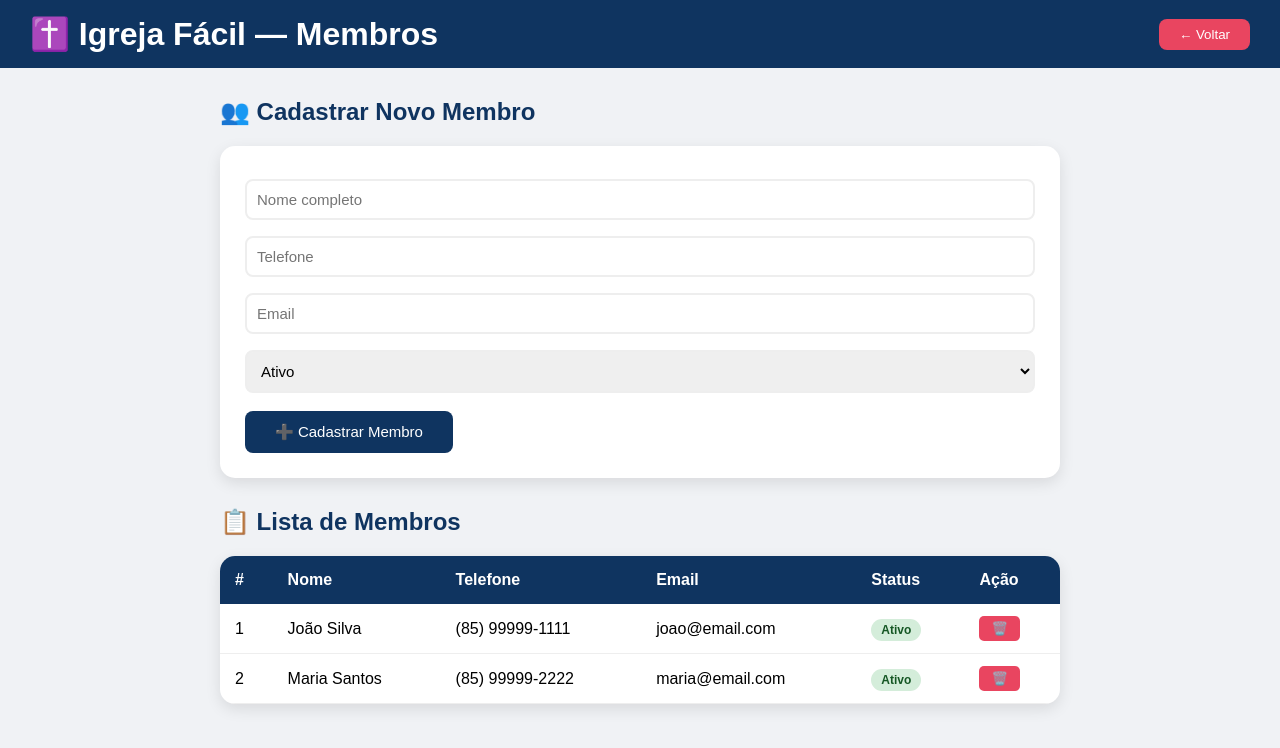
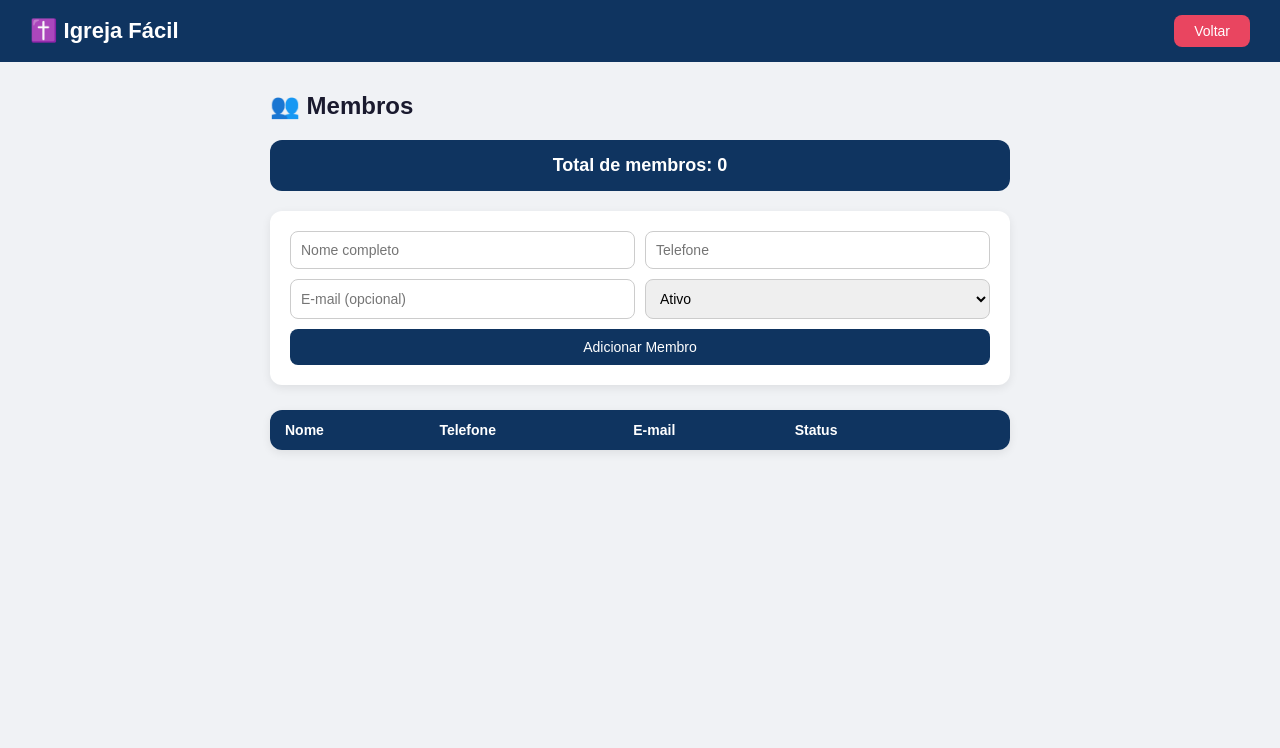
Before and after one commit to johnwar123/igreja-saas, a plain HTML site: page membros.html in a window 1280 px wide. Drawn offline with Linux system fonts and the light colour scheme.

Commit message:
alteraca mod membros

```diff
--- a/membros.html
+++ b/membros.html
@@ -7,263 +7,132 @@
       * { margin: 0; padding: 0; box-sizing: border-box; }
       body { background: #f0f2f5; font-family: Arial; }
       header {
-        background: #0f3460;
-        color: white;
-        padding: 15px 30px;
-        display: flex;
-        justify-content: space-between;
-        align-items: center;
+        background: #0f3460; color: white; padding: 15px 30px;
+        display: flex; justify-content: space-between; align-items: center;
       }
+      header h1 { font-size: 22px; }
       header button {
-        background: #e94560;
-        color: white;
-        border: none;
-        padding: 8px 20px;
-        border-radius: 8px;
-        cursor: pointer;
+        background: #e94560; color: white; border: none;
+        padding: 8px 20px; border-radius: 8px; cursor: pointer; font-size: 14px;
       }
-      .container {
-        padding: 30px;
-        max-width: 900px;
-        margin: 0 auto;
+      .conteudo { padding: 30px; max-width: 800px; margin: 0 auto; }
+      h2 { margin-bottom: 20px; color: #1a1a2e; }
+      .form-area {
+        background: white; border-radius: 12px; padding: 20px;
+        margin-bottom: 25px; box-shadow: 0 3px 10px rgba(0,0,0,0.08);
+        display: grid; grid-template-columns: 1fr 1fr; gap: 10px;
       }
-      h2 {
-        color: #0f3460;
-        margin-bottom: 20px;
+      .form-area input, .form-area select {
+        width: 100%; padding: 10px; border: 1px solid #ccc; border-radius: 8px; font-size: 14px;
       }
-      .formulario {
-        background: white;
-        padding: 25px;
-        border-radius: 15px;
-        margin-bottom: 30px;
-        box-shadow: 0 5px 15px rgba(0,0,0,0.1);
+      .form-area button {
+        background: #0f3460; color: white; border: none; padding: 10px 20px;
+        border-radius: 8px; cursor: pointer; font-size: 14px;
+        grid-column: span 2;
       }
-      input, select {
-        width: 100%;
-        padding: 10px;
-        margin: 8px 0;
-        border: 2px solid #eee;
-        border-radius: 8px;
-        font-size: 15px;
-      }
-      input:focus, select:focus {
-        border-color: #0f3460;
-        outline: none;
-      }
-      .btn {
-        background: #0f3460;
-        color: white;
-        border: none;
-        padding: 12px 30px;
-        border-radius: 8px;
-        cursor: pointer;
-        font-size: 15px;
-        margin-top: 10px;
+      .contador {
+        background: #0f3460; color: white; border-radius: 12px; padding: 15px 20px;
+        margin-bottom: 20px; font-size: 18px; font-weight: bold; text-align: center;
       }
       table {
-        width: 100%;
-        background: white;
-        border-radius: 15px;
-        overflow: hidden;
-        box-shadow: 0 5px 15px rgba(0,0,0,0.1);
-        border-collapse: collapse;
+        width: 100%; border-collapse: collapse; background: white;
+        border-radius: 12px; overflow: hidden; box-shadow: 0 3px 10px rgba(0,0,0,0.08);
       }
-      th {
-        background: #0f3460;
-        color: white;
-        padding: 15px;
-        text-align: left;
-      }
-      td {
-        padding: 12px 15px;
-        border-bottom: 1px solid #eee;
-      }
-      tr:hover {
-        background: #f0f2f5;
-      }
-      .tag {
-        padding: 4px 10px;
-        border-radius: 20px;
-        font-size: 12px;
-        font-weight: bold;
-      }
-      .ativo { background: #d4edda; color: #155724; }
-      .inativo { background: #f8d7da; color: #721c24; }
-      .btn-apagar {
-        background: #e94560;
-        color: white;
-        border: none;
-        padding: 5px 12px;
-        border-radius: 5px;
-        cursor: pointer;
+      th, td { padding: 12px 15px; text-align: left; font-size: 14px; }
+      th { background: #0f3460; color: white; }
+      tr:nth-child(even) { background: #f7f7f7; }
+      .remover {
+        background: none; border: none; color: #e94560; font-size: 16px; cursor: pointer;
       }
     </style>
   </head>
   <body>
     <header>
-      <h1>✝️ Igreja Fácil — Membros</h1>
-      <button onclick="location.href='dashboard.html'">← Voltar</button>
+      <h1>✝️ Igreja Fácil</h1>
+      <button onclick="location.href='dashboard.html'">Voltar</button>
     </header>
+    <div class="conteudo">
+      <h2>👥 Membros</h2>
 
-    <div class="container">
-      <h2>👥 Cadastrar Novo Membro</h2>
+      <div class="contador">Total de membros: <span id="total">0</span></div>
 
-      <div class="formulario">
+      <div class="form-area">
         <input type="text" id="nome" placeholder="Nome completo">
-        <input type="tel" id="telefone" placeholder="Telefone">
-        <input type="email" id="email" placeholder="Email">
+        <input type="text" id="telefone" placeholder="Telefone">
+        <input type="email" id="email" placeholder="E-mail (opcional)">
         <select id="status">
           <option value="Ativo">Ativo</option>
           <option value="Inativo">Inativo</option>
         </select>
-        <button class="btn" onclick="cadastrar()">➕ Cadastrar Membro</button>
+        <button onclick="adicionarMembro()">Adicionar Membro</button>
       </div>
 
-      <h2>📋 Lista de Membros</h2>
       <table>
         <thead>
           <tr>
-            <th>#</th>
             <th>Nome</th>
             <th>Telefone</th>
-            <th>Email</th>
+            <th>E-mail</th>
             <th>Status</th>
-            <th>Ação</th>
+            <th></th>
           </tr>
         </thead>
-        <tbody id="tabela">
-          <tr>
-            <td>1</td>
-            <td>João Silva</td>
-            <td>(85) 99999-1111</td>
-            <td>joao@email.com</td>
-            <td><span class="tag ativo">Ativo</span></td>
-            <td><button class="btn-apagar" onclick="apagar(this)">🗑️</button></td>
-          </tr>
-          <tr>
-            <td>2</td>
-            <td>Maria Santos</td>
-            <td>(85) 99999-2222</td>
-            <td>maria@email.com</td>
-            <td><span class="tag ativo">Ativo</span></td>
-            <td><button class="btn-apagar" onclick="apagar(this)">🗑️</button></td>
-          </tr>
-        </tbody>
+        <tbody id="lista"></tbody>
       </table>
     </div>
 
     <script>
-      var contador = 3;
+      let membros = JSON.parse(localStorage.getItem('membros')) || [];
 
-      // ✅ NOVO: Carregar membros salvos quando a página abre
-      function carregarMembros() {
-        var membrosSalvos = localStorage.getItem("membros");
-        if (membrosSalvos) {
-          var membros = JSON.parse(membrosSalvos);
-          var tabela = document.getElementById("tabela");
-
-          membros.forEach(function(membro) {
-            var linha = tabela.insertRow();
-            var cor = membro.status == "Ativo" ? "ativo" : "inativo";
-
-            linha.innerHTML = `
-              <td>${membro.id}</td>
-              <td>${membro.nome}</td>
-              <td>${membro.telefone}</td>
-              <td>${membro.email}</td>
-              <td><span class="tag ${cor}">${membro.status}</span></td>
-              <td><button class="btn-apagar" onclick="apagar(this)">🗑️</button></td>
-            `;
-
-            if (membro.id >= contador) {
-              contador = membro.id + 1;
-            }
-          });
-        }
+      function renderizar() {
+        const lista = document.getElementById('lista');
+        lista.innerHTML = '';
+        membros.forEach((m, i) => {
+          const tr = document.createElement('tr');
+          tr.innerHTML = `
+            <td>${m.nome}</td>
+            <td>${m.telefone}</td>
+            <td>${m.email || '-'}</td>
+            <td>${m.status}</td>
+            <td><button class="remover" onclick="removerMembro(${i})">✕</button></td>
+          `;
+          lista.appendChild(tr);
+        });
+        document.getElementById('total').textContent = membros.length;
       }
 
-      function cadastrar() {
-        var nome = document.getElementById("nome").value;
-        var telefone = document.getElementById("telefone").value;
-        var email = document.getElementById("email").value;
-        var status = document.getElementById("status").value;
+      function adicionarMembro() {
+        const nome = document.getElementById('nome').value.trim();
+        const telefone = document.getElementById('telefone').value.trim();
+        const email = document.getElementById('email').value.trim();
+        const status = document.getElementById('status').value;
 
-        if (nome == "") {
-          alert("Digite o nome do membro!");
+        if (!nome || !telefone) {
+          alert('Preencha nome e telefone.');
           return;
         }
 
-        // ✅ NOVO: Criar objeto com os dados do membro
-        var novoMembro = {
-          id: contador,
-          nome: nome,
-          telefone: telefone,
-          email: email,
-          status: status
-        };
+        membros.push({ nome, telefone, email, status });
+        salvar();
+        renderizar();
 
-        // ✅ NOVO: Salvar no localStorage
-        var membrosSalvos = localStorage.getItem("membros");
-        var membros = membrosSalvos ? JSON.parse(membrosSalvos) : [];
-        membros.push(novoMembro);
-        localStorage.setItem("membros", JSON.stringify(membros));
-
-        var tabela = document.getElementById("tabela");
-        var linha = tabela.insertRow();
-        var cor = status == "Ativo" ? "ativo" : "inativo";
-
-        linha.innerHTML = `
-          <td>${contador}</td>
-          <td>${nome}</td>
-          <td>${telefone}</td>
-          <td>${email}</td>
-          <td><span class="tag ${cor}">${status}</span></td>
-          <td><button class="btn-apagar" onclick="apagar(this)">🗑️</button></td>
-        `;
-
-        contador++;
-        document.getElementById("nome").value = "";
-        document.getElementById("telefone").value = "";
-        document.getElementById("email").value = "";
+        document.getElementById('nome').value = '';
+        document.getElementById('telefone').value = '';
+        document.getElementById('email').value = '';
+        document.getElementById('status').value = 'Ativo';
       }
 
-      function apagar(btn) {
-        var linha = btn.parentElement.parentElement;
-        var id = parseInt(linha.cells[0].textContent);
-        linha.remove();
-
-        // ✅ NOVO: Atualizar localStorage ao apagar
-        salvarMembrosAtual();
+      function removerMembro(i) {
+        membros.splice(i, 1);
+        salvar();
+        renderizar();
       }
 
-      // ✅ NOVO: Função para salvar os membros atuais do DOM no localStorage
-      function salvarMembrosAtual() {
-        var linhas = document.querySelectorAll("#tabela tr");
-        var membros = [];
-
-        linhas.forEach(function(linha) {
-          var id = parseInt(linha.cells[0].textContent);
-          var nome = linha.cells[1].textContent;
-          var telefone = linha.cells[2].textContent;
-          var email = linha.cells[3].textContent;
-          var status = linha.cells[4].textContent.trim();
-
-          membros.push({
-            id: id,
-            nome: nome,
-            telefone: telefone,
-            email: email,
-            status: status
-          });
-        });
-
-        localStorage.setItem("membros", JSON.stringify(membros));
+      function salvar() {
+        localStorage.setItem('membros', JSON.stringify(membros));
       }
 
-      // ✅ NOVO: Executar ao carregar a página
-      window.addEventListener("DOMContentLoaded", function() {
-        carregarMembros();
-      });
+      renderizar();
     </script>
   </body>
 </html>
```
